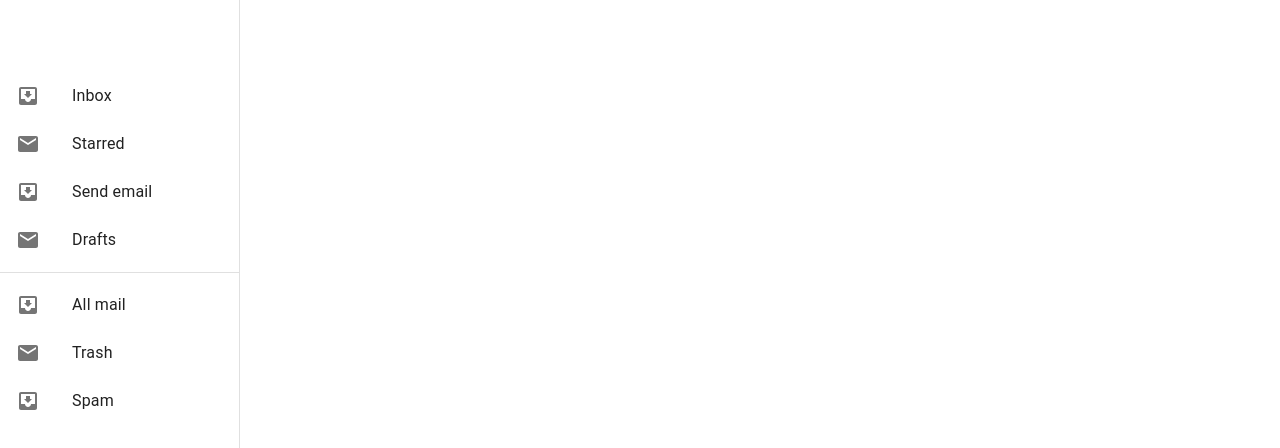
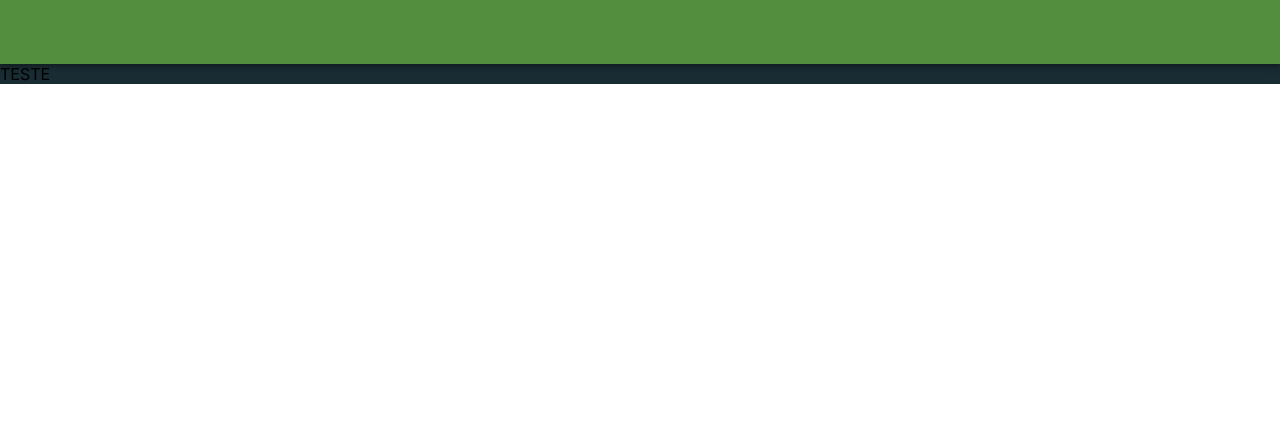
Before and after one commit to Aponta-Carga/ROS-RPlidar-app, a React (Create React App) app: page / in a window 1280 px wide. Shown: the top 448 px of the page. Built offline with nearby package versions, Linux system fonts and the light colour scheme.

Commit message:
Trying to implement the basic components - Next fully implement navbar

```diff
--- a/src/App.js
+++ b/src/App.js
@@ -1,11 +1,17 @@
-import Button from '@mui/material/Button';
-import Navbar from './components/Navbar/Navbar';
+import Box from '@mui/material/Box';
+import Navbar from './components/Navbar/Navbar.tsx';
 
+const styles = {
+  body: {
+    background: "#192C33"
+  },
+}
 
 function App() {
   return (
-    <div className="App">
+    <div style={styles.body} className="App">
       <Navbar></Navbar>
+      <Box>TESTE</Box>
     </div>
   );
 }
--- a/src/components/Navbar/Navbar.js
+++ /dev/null
@@ -1,61 +0,0 @@
-import * as React from 'react';
-import Box from '@mui/material/Box';
-import Drawer from '@mui/material/Drawer';
-import AppBar from '@mui/material/AppBar';
-import CssBaseline from '@mui/material/CssBaseline';
-import Toolbar from '@mui/material/Toolbar';
-import List from '@mui/material/List';
-import Typography from '@mui/material/Typography';
-import Divider from '@mui/material/Divider';
-import ListItem from '@mui/material/ListItem';
-import ListItemButton from '@mui/material/ListItemButton';
-import ListItemIcon from '@mui/material/ListItemIcon';
-import ListItemText from '@mui/material/ListItemText';
-import InboxIcon from '@mui/icons-material/MoveToInbox';
-import MailIcon from '@mui/icons-material/Mail';
-
-const drawerWidth = 240;
-
-const Navbar = () => {
-  return (
-    <Drawer
-        variant="permanent"
-        sx={{
-          width: drawerWidth,
-          flexShrink: 0,
-          [`& .MuiDrawer-paper`]: { width: drawerWidth, boxSizing: 'border-box' },
-        }}
-      >
-        <Toolbar />
-        <Box sx={{ overflow: 'auto' }}>
-          <List>
-            {['Inbox', 'Starred', 'Send email', 'Drafts'].map((text, index) => (
-              <ListItem key={text} disablePadding>
-                <ListItemButton>
-                  <ListItemIcon>
-                    {index % 2 === 0 ? <InboxIcon /> : <MailIcon />}
-                  </ListItemIcon>
-                  <ListItemText primary={text} />
-                </ListItemButton>
-              </ListItem>
-            ))}
-          </List>
-          <Divider />
-          <List>
-            {['All mail', 'Trash', 'Spam'].map((text, index) => (
-              <ListItem key={text} disablePadding>
-                <ListItemButton>
-                  <ListItemIcon>
-                    {index % 2 === 0 ? <InboxIcon /> : <MailIcon />}
-                  </ListItemIcon>
-                  <ListItemText primary={text} />
-                </ListItemButton>
-              </ListItem>
-            ))}
-          </List>
-        </Box>
-      </Drawer>
-  )
-}
-
-export default Navbar
--- /dev/null
+++ b/src/components/Navbar/Navbar.tsx
@@ -0,0 +1,34 @@
+import * as React from 'react';
+import AppBar from '@mui/material/AppBar';
+import Toolbar from '@mui/material/Toolbar';
+import Container from '@mui/material/Container';
+import Box from '@mui/material/Box';
+
+import Image from '../../icons/ROS_logo.png';
+
+const styles = {
+  navbar: {
+    background: "#538E3F"
+  },
+  paperContainer: {
+    backgroundImage: `url(${Image})`
+  }
+};
+
+function ResponsiveAppBar() {
+  return (
+    <AppBar style={styles.navbar} position="static">
+      <Container maxWidth="xl">
+        <Toolbar disableGutters>
+          <Box
+            sx={{
+              width: 100,
+              backgroundImage: "url('https://via.placeholder.com/500')"
+            }}
+          />
+        </Toolbar>
+      </Container>
+    </AppBar>
+  );
+}
+export default ResponsiveAppBar;
```
Also changed, not shown: src/icons/ROS_logo.png (added).
